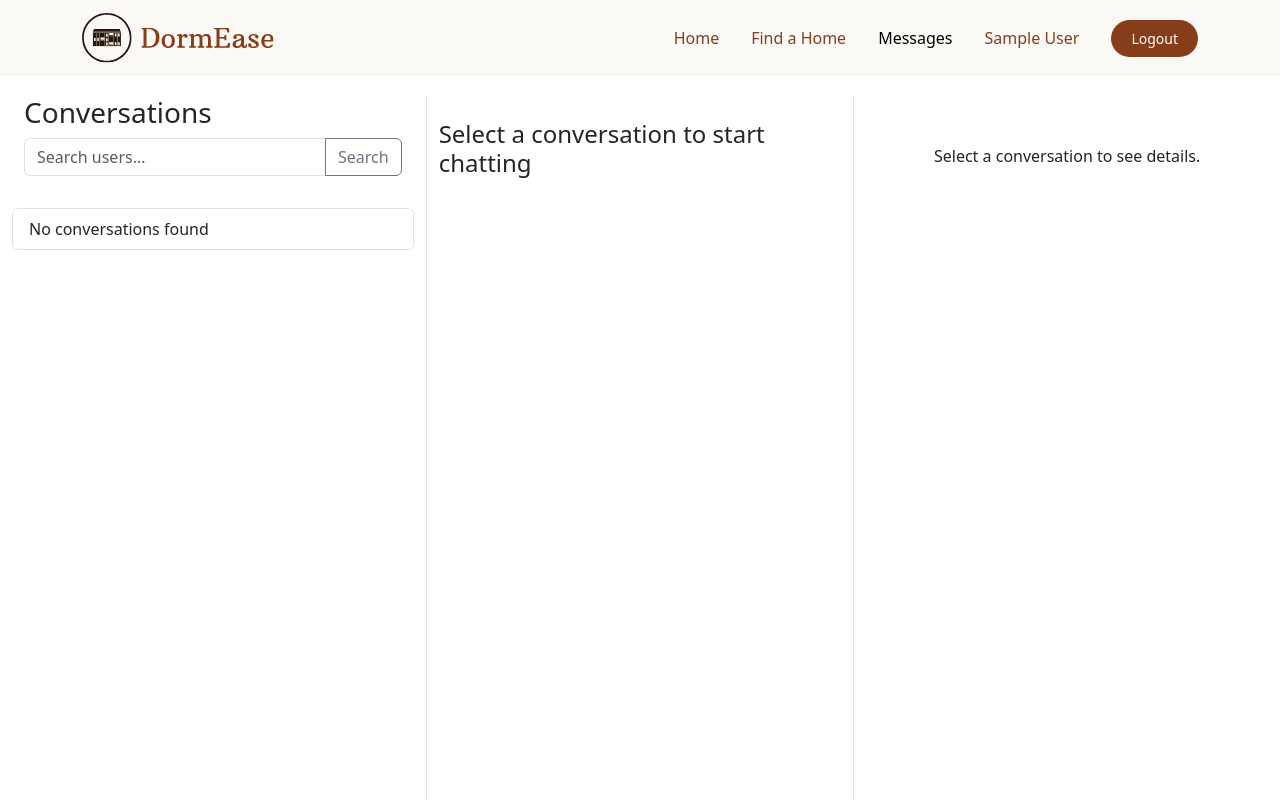
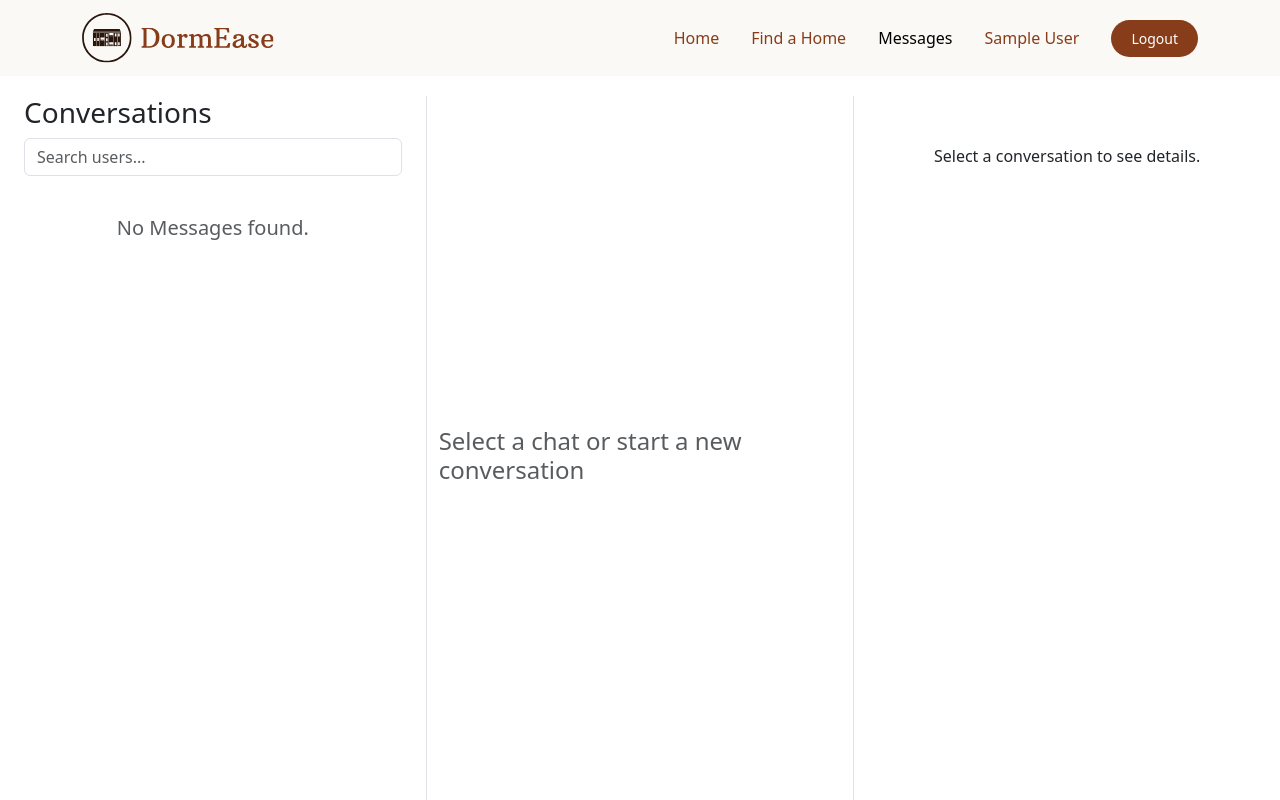
Before and after one commit to velasquezkieren/dormease, a PHP site: page /dormease/messages in a window 1280 px wide. Run offline with PHP 8.4, Linux system fonts and the light colour scheme; the visitor is signed in with stand-in values (Sample User, id 1); tables that the repository leaves empty or names only in its code hold one stand-in row (values such as "Sample post"); some libraries are stand-ins or nearby versions.

Commit message:
modified:   admin/index.php 	modified:   admin/pages/inactive-owners.php 	modified:   pages/messages.php 	modified:   pages/profile.php

```diff
--- a/admin/index.php
+++ b/admin/index.php
@@ -27,7 +27,7 @@ switch ($page) {
         $title = 'Settings | DormEase';
         break;
     default:
-        $title = 'DormEase';
+        $title = 'Admin | DormEase';
 }
 ?>
 
--- a/pages/messages.php
+++ b/pages/messages.php
@@ -45,7 +45,6 @@ while ($row = $conversationsResult->fetch_assoc()) {
     $conversations[] = $row;
 }
 
-
 // Check if a conversation is selected
 $currentConversation = null;
 if (isset($_GET['u_ID'])) { // Change from m_ID to u_ID
@@ -73,7 +72,8 @@ if (isset($_GET['u_ID'])) { // Change from m_ID to u_ID
 if ($_SERVER['REQUEST_METHOD'] === 'POST') {
     $recipient = $_POST['recipient']; // Get recipient ID from the form (you should pass this in the form)
     $message = $_POST['message'];
-    $insertQuery = "INSERT INTO messaging (m_ID, m_Recipient, m_Sender, m_Message, m_DateTime) VALUES (UUID(), '$recipient', '$u_ID', '$message', NOW())";
+    $m_ID = uniqid('m_');
+    $insertQuery = "INSERT INTO messaging (m_ID, m_Recipient, m_Sender, m_Message, m_DateTime) VALUES ('$m_ID', '$recipient', '$u_ID', '$message', NOW())";
     $con->query($insertQuery);
     header("Location: messages?u_ID=$recipient"); // Redirect to the conversation with the recipient
     exit();
@@ -92,7 +92,6 @@ if ($_SERVER['REQUEST_METHOD'] === 'POST') {
                         <form method="GET" action="">
                             <div class="input-group">
                                 <input type="text" class="form-control" id="searchInput" name="search" placeholder="Search users..." value="<?php echo htmlspecialchars($search_query); ?>">
-                                <button class="btn btn-outline-secondary" type="submit">Search</button>
                             </div>
                         </form>
                     </div>
@@ -113,7 +112,9 @@ if ($_SERVER['REQUEST_METHOD'] === 'POST') {
                             </a>
                         <?php endforeach; ?>
                     <?php else: ?>
-                        <li class="list-group-item">No conversations found</li>
+                        <li class="list-group-item border-0">
+                            <p class="text-center text-muted h5">No Messages found.</p>
+                        </li>
                     <?php endif; ?>
                 </ul>
             </div>
@@ -148,7 +149,9 @@ if ($_SERVER['REQUEST_METHOD'] === 'POST') {
                     </div>
                 </form>
             <?php else: ?>
-                <h4 class="mt-4">Select a conversation to start chatting</h4>
+                <div class="d-flex justify-content-center align-items-center h-100">
+                    <h4 class="mt-4 text-muted">Select a chat or start a new conversation</h4>
+                </div>
             <?php endif; ?>
         </div>
 
```
Also changed, not shown: admin/pages/inactive-owners.php (+14 -2 lines), pages/profile.php (+7 -2 lines).
